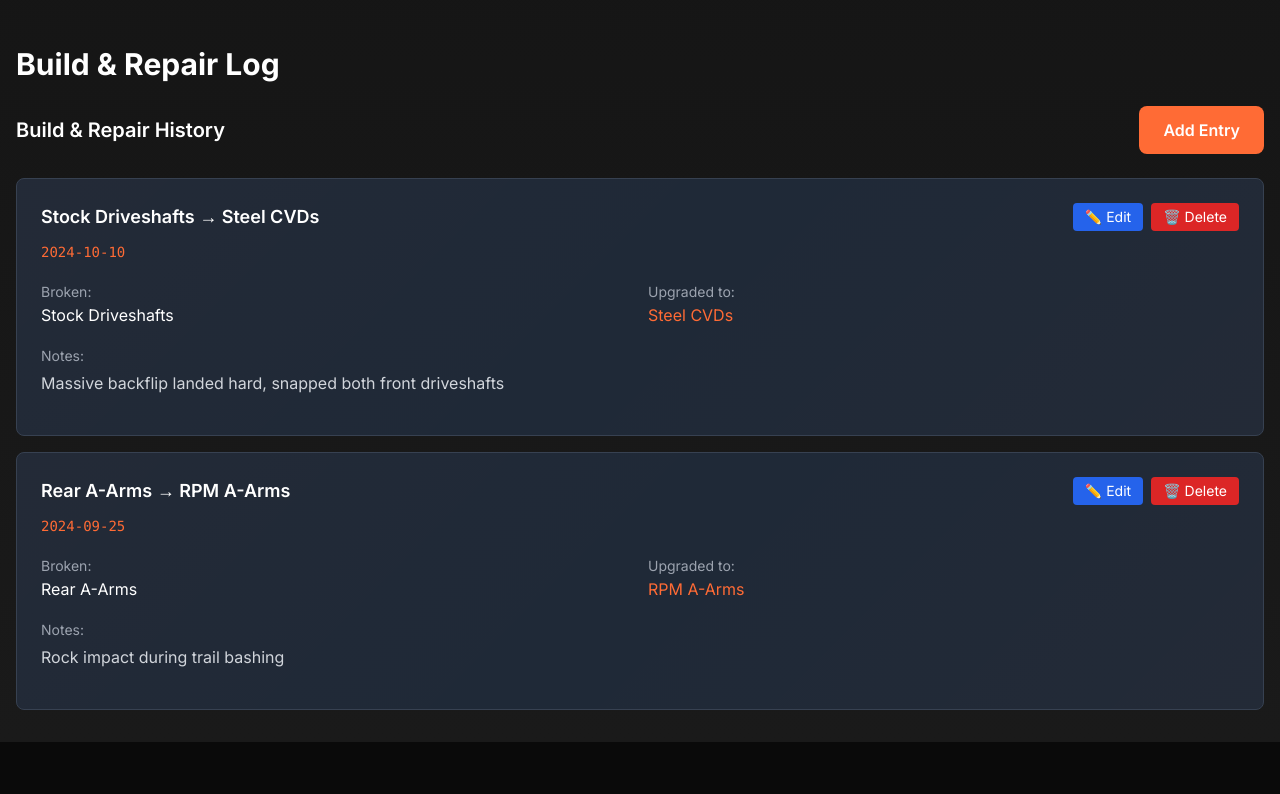
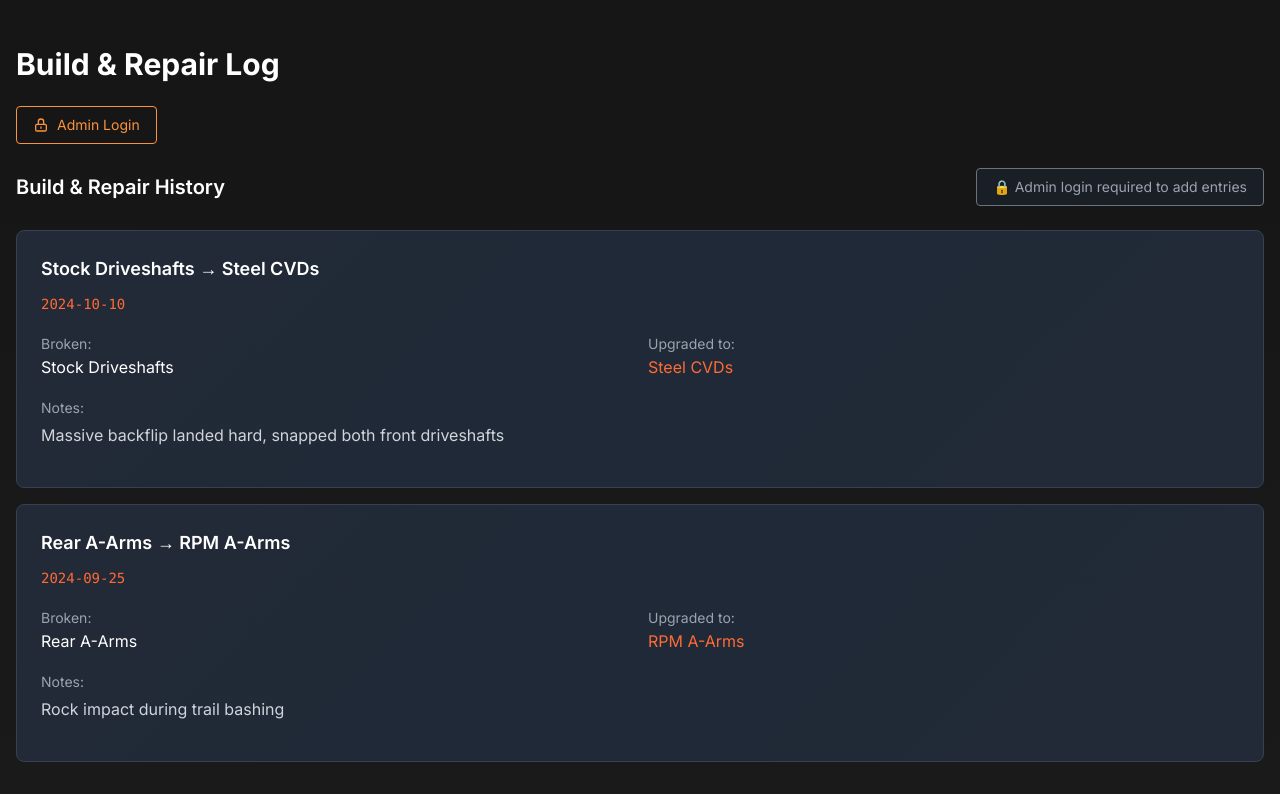
Before and after one commit to Balajiece15/akjellrc-portfolio, a Next.js app: page /basher-fleet in a window 1280 px wide. Shown: the part 1959-2753 px from the top of the page. Before the commit the page ends 2701 px from the top, so only its background shows below. Built offline with nearby package versions, Linux system fonts and the light colour scheme.

Commit message:
Add admin authentication to BuildLog component - ensures non-admin users can view all content but cannot modify build entries

```diff
--- a/src/components/BuildLog.tsx
+++ b/src/components/BuildLog.tsx
@@ -1,6 +1,8 @@
 'use client'
 
 import { useState, useEffect } from 'react'
+import { useAuth } from '@/lib/auth'
+import AdminLogin from '@/components/AdminLogin'
 
 interface BuildEntry {
   id: number
@@ -14,6 +16,7 @@ interface BuildEntry {
 }
 
 export default function BuildLog() {
+  const { isAdmin } = useAuth()
   const [entries, setEntries] = useState<BuildEntry[]>([])
   const [editingEntry, setEditingEntry] = useState<BuildEntry | null>(null)
   const [newEntry, setNewEntry] = useState({
@@ -89,6 +92,13 @@ export default function BuildLog() {
 
   const handleSubmit = (e: React.FormEvent) => {
     e.preventDefault()
+
+    // Check admin authentication first
+    if (!isAdmin) {
+      alert('Admin authentication required to add or edit build entries')
+      return
+    }
+
     if (newEntry.date && newEntry.partBroken) {
       if (editingEntry) {
         // Update existing entry
@@ -130,17 +140,27 @@ export default function BuildLog() {
 
   return (
     <div className="space-y-6">
+      {/* Admin Login Component */}
+      <AdminLogin />
+
       <div className="flex justify-between items-center">
         <h3 className="text-xl font-semibold text-white">Build & Repair History</h3>
+        {isAdmin && (
           <button
             onClick={() => setShowForm(!showForm)}
             className="garage-button"
           >
             {showForm ? 'Cancel' : 'Add Entry'}
           </button>
+        )}
+        {!isAdmin && (
+          <div className="text-gray-400 text-sm px-4 py-2 border border-gray-500 rounded bg-gray-800/50">
+            🔒 Admin login required to add entries
+          </div>
+        )}
       </div>
 
-      {showForm && (
+      {showForm && isAdmin && (
         <form onSubmit={handleSubmit} className="garage-card space-y-4">
           <div className="grid md:grid-cols-2 gap-4">
             <div>
@@ -218,6 +238,8 @@ export default function BuildLog() {
                     </span>
                   </div>
 
+                  {/* Admin-only Edit/Delete buttons */}
+                  {isAdmin && (
                     <div className="flex space-x-2 ml-4">
                       <button
                         onClick={() => handleEdit(entry)}
@@ -232,6 +254,7 @@ export default function BuildLog() {
                         🗑️ Delete
                       </button>
                     </div>
+                  )}
                 </div>
 
                 <div className="grid md:grid-cols-2 gap-4 mb-4">
```
Lines whose indentation alone changed are shown as unchanged.
